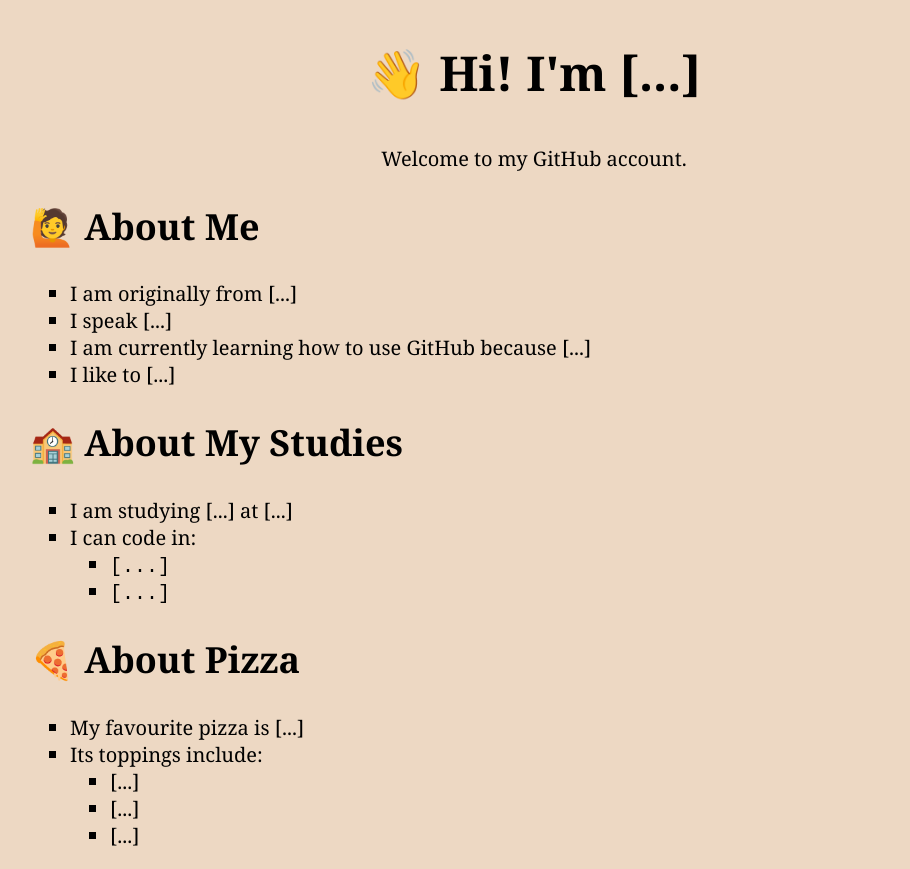
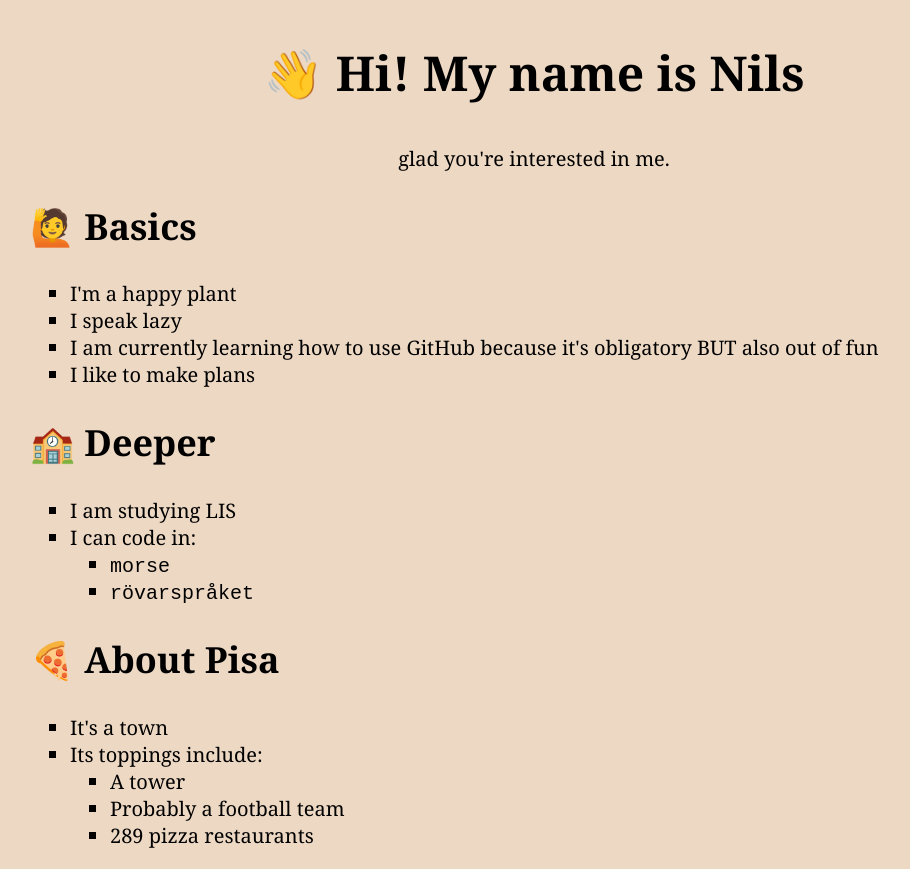
Before and after one commit to SOMMARNILEN/ovaGitMedWoult, a plain HTML site: page index.html in a window 1280 px wide. Shown: the whole page, without its empty margins (106-1016 px from the left). Drawn offline with Linux system fonts and the light colour scheme.

Commit message:
Update index.html

```diff
--- a/index.html
+++ b/index.html
@@ -2,46 +2,46 @@
 <!DOCTYPE html>
 <html xmlns="http://www.w3.org/1999/xhtml">
     <head>
-        <title>My Personal GitHub Webpage</title>
+        <title>Nils Personal GitHub Webpage</title>
         <link rel="stylesheet" type="text/css" href="css/style.css"/>
     </head>
     <body>
         <article>
-        <h1>&#128075; Hi! I'm [...]</h1>
+        <h1>&#128075; Hi! My name is Nils</h1>
         <p>
-            Welcome to my GitHub account.
+            glad you're interested in me.
         </p>
         </article>
         <article>
-        <h2>&#128587; About Me</h2>
+        <h2>&#128587; Basics</h2>
         <ul>
-            <li>I am originally from [...]</li>
-            <li>I speak [...]</li>
-            <li>I am currently learning how to use GitHub because [...]</li>
-            <li>I like to [...]</li>
+            <li>I'm a happy plant</li>
+            <li>I speak lazy</li>
+            <li>I am currently learning how to use GitHub because it's obligatory BUT also out of fun</li>
+            <li>I like to make plans</li>
         </ul>
         </article>
         <article>
-        <h2>&#127979; About My Studies </h2>
+        <h2>&#127979; Deeper </h2>
         <ul>
-            <li>I am studying [...] at [...]</li>
+            <li>I am studying LIS</li>
             <li>I can code in:
                 <ul>
-                    <li><code>[...]</code></li>
-                    <li><code>[...]</code></li>
+                    <li><code>morse</code></li>
+                    <li><code>rövarspråket</code></li>
                 </ul>
             </li>
         </ul>
         </article>
         <article>
-        <h2>&#127829; About Pizza</h2>
+        <h2>&#127829; About Pisa</h2>
         <ul>
-            <li>My favourite pizza is [...]</li>
+            <li>It's a town</li>
             <li>Its toppings include:
                 <ul>
-                    <li>[...]</li>
-                    <li>[...]</li>
-                    <li>[...]</li>
+                    <li>A tower</li>
+                    <li>Probably a football team</li>
+                    <li>289 pizza restaurants</li>
                 </ul>
             </li>
         </ul>
```
